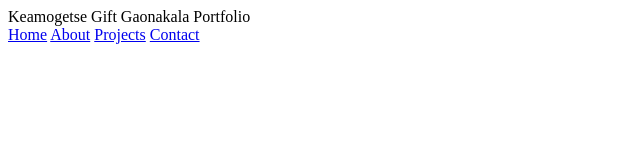
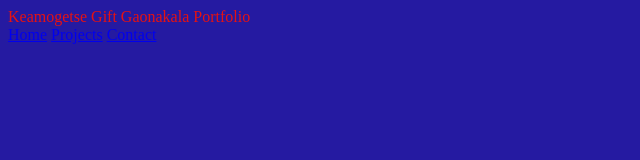
Before and after one commit to keamogetsegaonakala/capstone-site, a plain HTML site: page projects.html in a window 1280 px wide. Shown: the whole page, without its empty margins (0-640 px from the left). Drawn offline with Linux system fonts and the light colour scheme.

Commit message:
Finish and test home page

```diff
--- a/projects.html
+++ b/projects.html
@@ -11,8 +11,7 @@
    <span class="logo">Keamogetse Gift Gaonakala Portfolio</span>
    <div class="nav-links">
      <a href="index.html" class="nav-link">Home</a>
-     <a href="about.html" class="nav-link">About</a>
-     <a href="projects.html" class="nav-link">Projects</a>
-     <a href="contact.html" class="nav-link active">Contact</a>
+     <a href="projects.html" class="nav-link Active">Projects</a>
+     <a href="contact.html" class="nav-link">Contact</a>
    </div>
   </nav>
--- a/style.css
+++ b/style.css
@@ -1,3 +1,9 @@
-.backgroundcolor {
-    background-color: #d73838;
+body {
+  background-color: #251aa1;
+  color: #ffffff;
 }
+
+.navbar {
+  background-color: #251aa1;
+  color: #e61212;
+}
```
Also changed, not shown: contact.html (+0 -1 lines).
